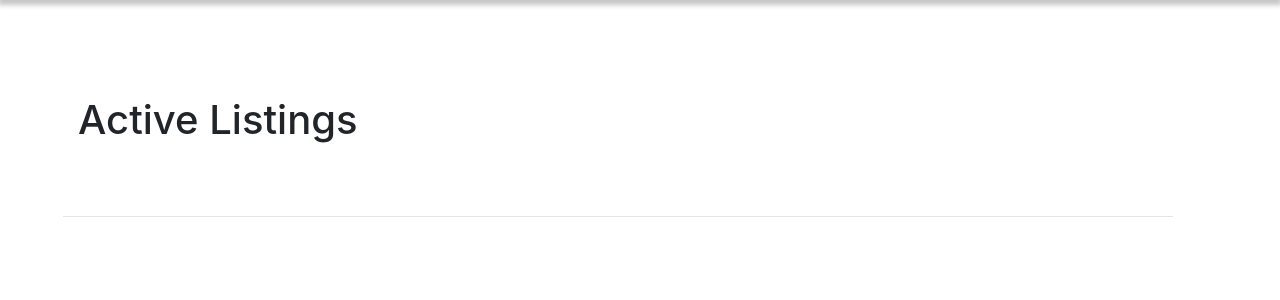
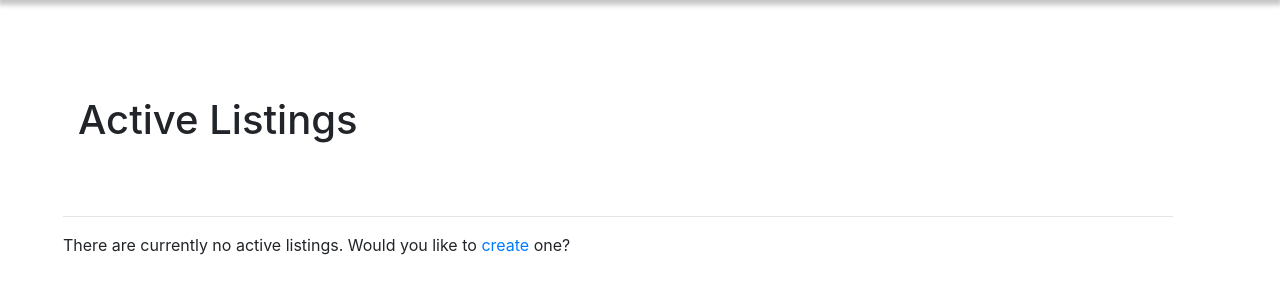
Before and after one commit to Rayyan06/ecommerce, a Django app: page / in a window 1280 px wide. Shown: the part 56-356 px from the top of the page. Run offline with Django 3.2, Linux system fonts and the light colour scheme; data that the repository does not hold is empty; some libraries are stand-ins or nearby versions.

Commit message:
Modified Layout of index page

```diff
--- a/auctions/templates/auctions/index.html
+++ b/auctions/templates/auctions/index.html
@@ -5,10 +5,14 @@
         <h1>Active Listings</h1>
     </div>
     <hr>
-    <div class="card-columns">
-        {% for listing in listings %}
+
+    {% for listing in listings %}
+        <div class="card-columns">
             {% include "auctions/listing_card.html" %}
-        {% endfor %}
-    </div>
+            </div>
+    {% empty %}
+        <p>There are currently no active listings. Would you like to <a href="{% url 'create' %}">create</a> one?</p>
+    {% endfor %}
+
 
 {% endblock %}
--- a/auctions/templates/auctions/watchlist.html
+++ b/auctions/templates/auctions/watchlist.html
@@ -3,6 +3,7 @@
 
 <h1>My Watchlist</h1>
 
+<hr>
 <div class="row row-cols-1 row-cols-md-2 pt-5">
     {% for item in watchlist %}
         <div class="col-mb-4">
```
